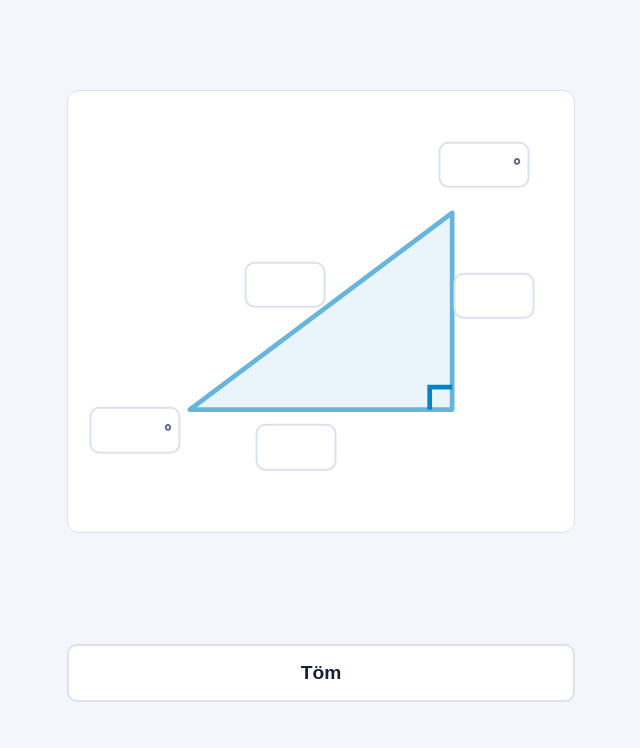
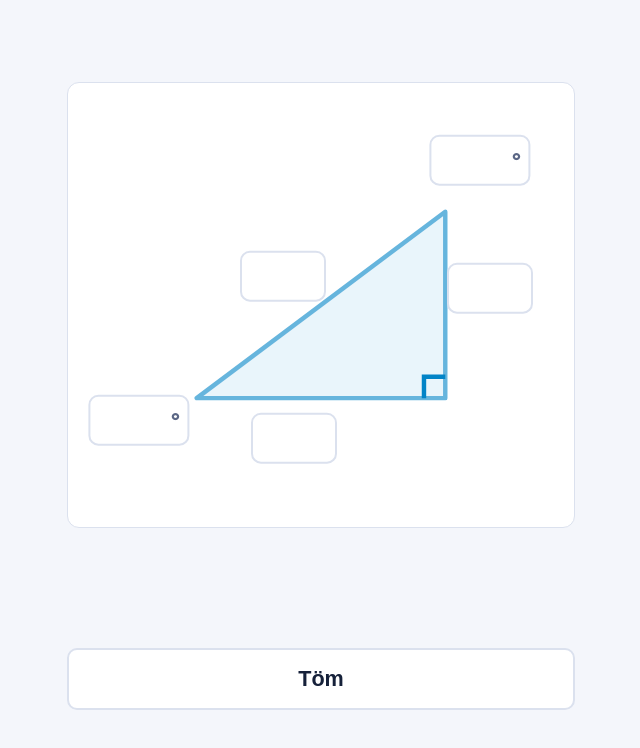
Before and after one commit to Trinli/pythagoras, a plain HTML site: page index.html in a window 1280 px wide. Shown: the whole page, without its empty margins (319-959 px from the left). Drawn offline with Linux system fonts and the light colour scheme.

Commit message:
Läsbarhet

```diff
--- a/app.js
+++ b/app.js
@@ -153,7 +153,7 @@ const SVG_NS = 'http://www.w3.org/2000/svg';
 // Fixed 3-4-5 triangle, right angle (C) at bottom-right. Never recomputed.
 const LEG_A = 280; // bottom edge B–C, opposite vertex A
 const LEG_B = 210; // right edge A–C, opposite vertex B
-const PADDING = 130; // extra room around the shape for larger, easier-to-read inputs
+const PADDING = 145; // extra room around the shape for larger, easier-to-read inputs
 const FIXED_PTS = {
   A: { x: LEG_A, y: 0 },
   B: { x: 0, y: LEG_B },
@@ -211,11 +211,11 @@ function positionFixedInputs(inputEls) {
     el.style.top = `${top}%`;
   };
 
-  setPos(inputEls.a, away(mid(B, C), A, 48)); // side a connects B-C, opposite A
-  setPos(inputEls.b, away(mid(A, C), B, 48)); // side b connects A-C, opposite B
-  setPos(inputEls.c, away(mid(A, B), C, 48)); // side c (hypotenuse) connects A-B, opposite C
-  setPos(inputEls.alpha, outward(A, 62));
-  setPos(inputEls.beta, outward(B, 62));
+  setPos(inputEls.a, away(mid(B, C), A, 54)); // side a connects B-C, opposite A
+  setPos(inputEls.b, away(mid(A, C), B, 54)); // side b connects A-C, opposite B
+  setPos(inputEls.c, away(mid(A, B), C, 54)); // side c (hypotenuse) connects A-B, opposite C
+  setPos(inputEls.alpha, outward(A, 70));
+  setPos(inputEls.beta, outward(B, 70));
 }
 
 // ---- UI wiring ----
--- a/style.css
+++ b/style.css
@@ -45,7 +45,7 @@ html, body {
 .triangle-wrap {
   position: relative;
   width: 100%;
-  aspect-ratio: 540 / 470;
+  aspect-ratio: 570 / 500;
   background: var(--surface);
   border: 1px solid var(--border);
   border-radius: 12px;
@@ -81,14 +81,14 @@ html, body {
 }
 
 .tri-input {
-  width: clamp(4.3rem, 16cqw, 5.7rem);
+  width: clamp(4.7rem, 17cqw, 6.1rem);
   padding: clamp(0.3rem, 1.8cqw, 0.55rem) 0.2rem;
   text-align: center;
   border-radius: 10px;
   border: 2px solid var(--border);
   background: var(--surface);
   color: var(--text);
-  font-size: clamp(0.9rem, 4.6cqw, 1.3rem);
+  font-size: clamp(1.05rem, 5cqw, 1.5rem);
   font-family: inherit;
 }
 
@@ -108,8 +108,8 @@ html, body {
 }
 
 .tri-input.tri-input-angle {
-  width: clamp(5.1rem, 18cqw, 6.3rem);
-  padding-right: 1.15rem;
+  width: clamp(5.7rem, 20cqw, 7rem);
+  padding-right: 1.3rem;
 }
 
 .deg-suffix {
@@ -118,7 +118,7 @@ html, body {
   right: 0.55rem;
   transform: translateY(-50%);
   pointer-events: none;
-  font-size: clamp(0.85rem, 4cqw, 1.15rem);
+  font-size: clamp(1rem, 4.6cqw, 1.35rem);
   font-weight: 700;
   color: var(--text-dim);
 }
@@ -152,7 +152,7 @@ html, body {
 .status {
   text-align: center;
   min-height: 1.6em;
-  font-size: 1.15rem;
+  font-size: 1.3rem;
   font-weight: 600;
   color: var(--error);
 }
@@ -163,7 +163,7 @@ html, body {
   border: 2px solid var(--border);
   background: var(--surface);
   color: var(--text);
-  font-size: 1.2rem;
+  font-size: 1.35rem;
   font-weight: 600;
 }
 .reset-btn:active {
--- a/sw.js
+++ b/sw.js
@@ -1,6 +1,6 @@
 'use strict';
 
-const CACHE_NAME = 'triangle-solver-v9';
+const CACHE_NAME = 'triangle-solver-v10';
 const ASSETS = ['./', 'index.html', 'style.css', 'app.js', 'manifest.json', 'icons/icon-192.png', 'icons/icon-512.png'];
 
 self.addEventListener('install', (event) => {
```
